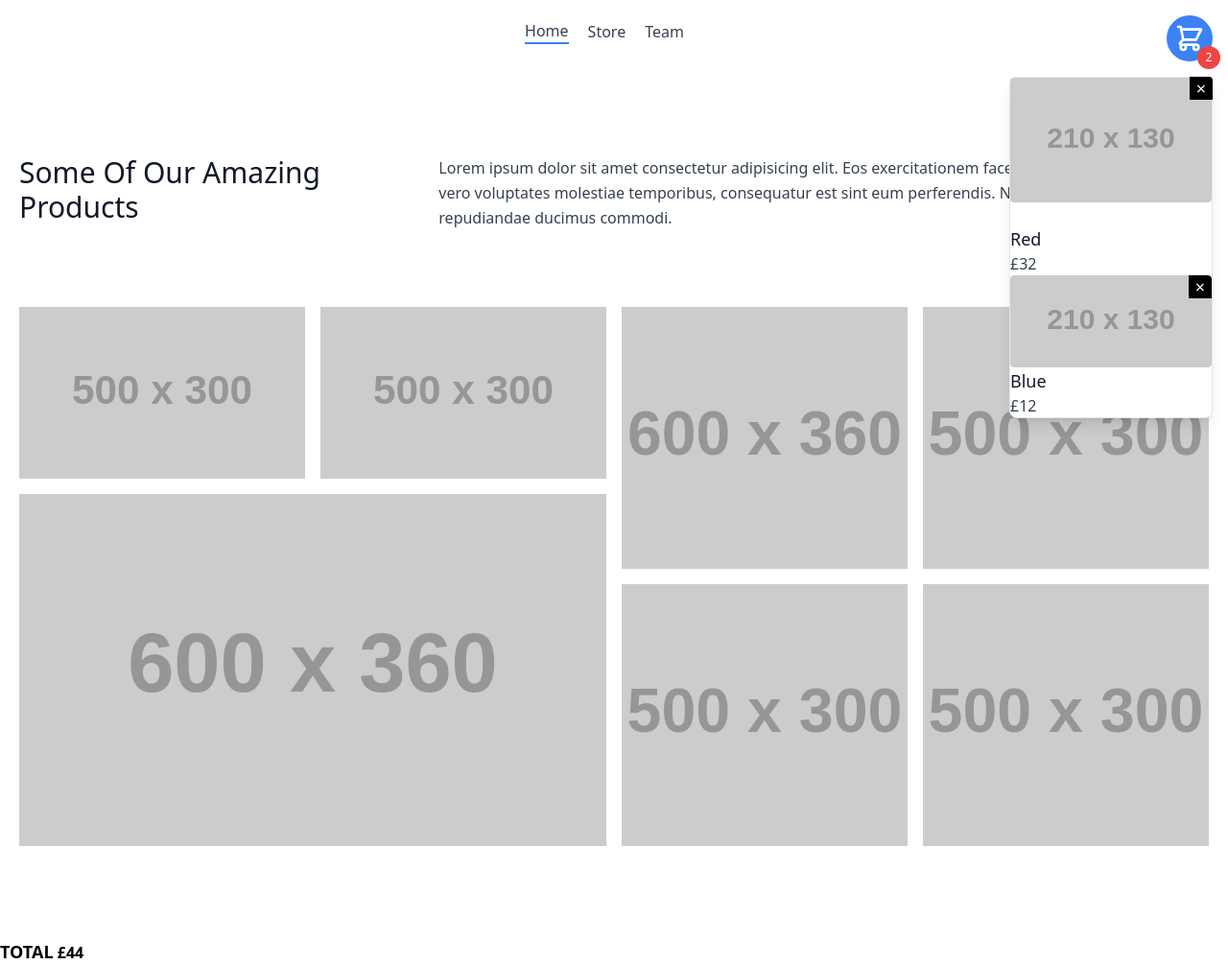
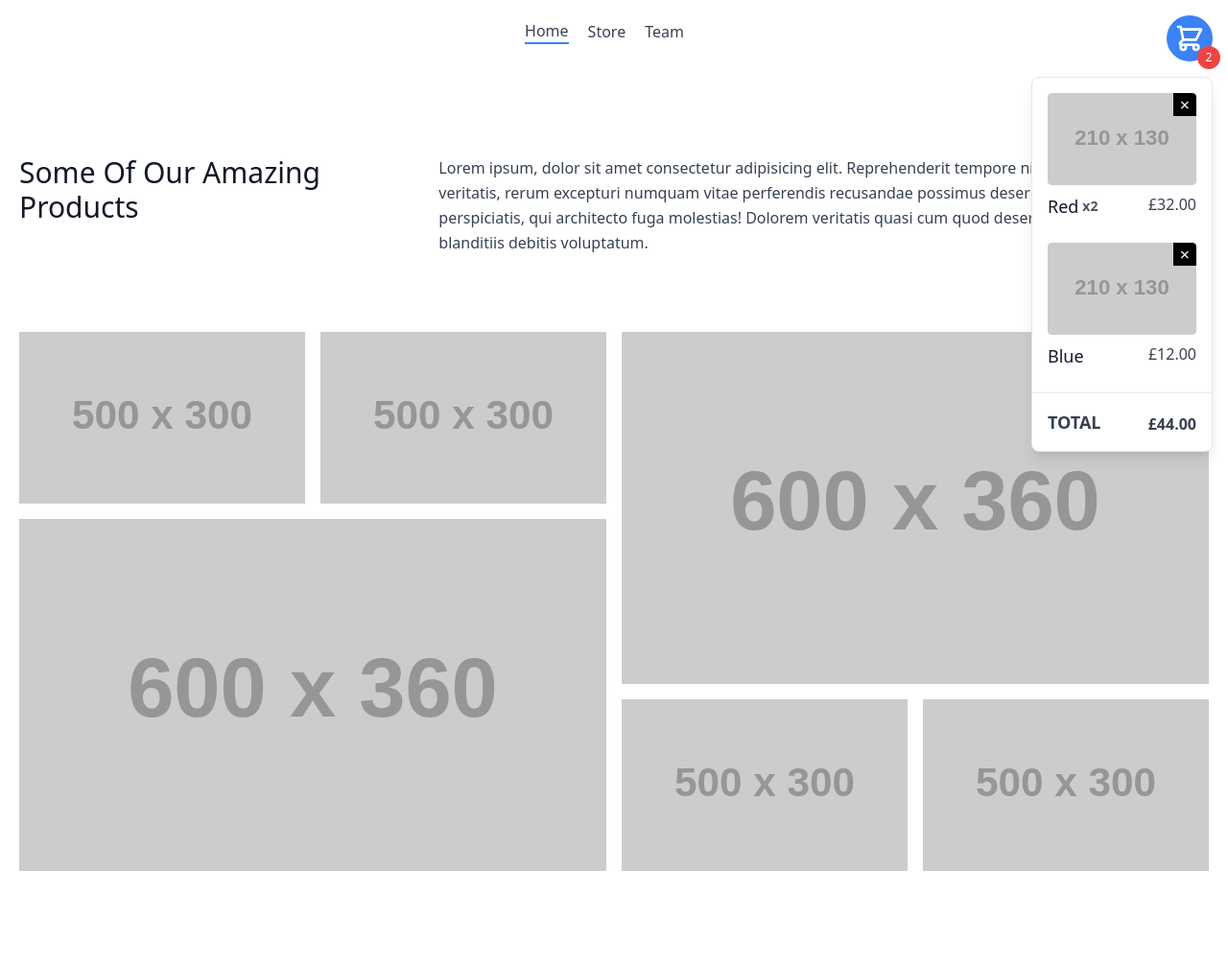
Before and after one commit to mjfarrelm/Shopping-Cart, a website: page index.html in a window 1280 px wide. Shown: the whole page at 96% size. Drawn offline with nearby package versions, Linux system fonts and the light colour scheme; placeholder pictures from the web are drawn by us.

Commit message:
basket css finished

```diff
--- a/index.html
+++ b/index.html
@@ -19,71 +19,78 @@
   </header>
   <section class="text-gray-700 body-font">
     <div class="container px-5 py-24 mx-auto flex flex-wrap">
-        <div class="flex flex-wrap w-full mb-20">
-            <h1 class="sm:text-3xl text-2xl font-medium title-font text-gray-900 lg:w-1/3 lg:mb-0 mb-4" >Some Of Our Amazing Products</h1>
-            <p class="lg:pl-6 lg:w-2/3 mx-auto leading-relaxed text-base"> Lorem ipsum dolor sit amet consectetur adipisicing elit. Eos exercitationem facere eveniet facilis fugiat vero voluptates molestiae temporibus, consequatur est sint eum perferendis. Nisi impedit officia excepturi, repudiandae ducimus commodi.</p>
+      <div class="flex w-full mb-20 flex-wrap">
+        <h1 class="sm:text-3xl text-2xl font-medium title-font text-gray-900 lg:w-1/3 lg:mb-0 mb-4">Some Of Our Amazing Products</h1>
+        <p class="lg:pl-6 lg:w-2/3 mx-auto leading-relaxed text-base">Lorem ipsum, dolor sit amet consectetur adipisicing elit. Reprehenderit tempore nisi dolores ipsum veritatis, rerum excepturi numquam vitae perferendis recusandae possimus deserunt quas aut perspiciatis, qui architecto fuga molestias! Dolorem veritatis quasi cum quod deserunt sit recusandae blanditiis debitis voluptatum.</p>
       </div>
       <div class="flex flex-wrap md:-m-2 -m-1">
         <div class="flex flex-wrap w-1/2">
           <div class="md:p-2 p-1 w-1/2">
-                <img class="w-full object-cover h-full object-center-block" src="https://dummyimage.com/500x300/F60/F60" alt="gallery">
+            <img alt="gallery" class="w-full object-cover h-full object-center block" src="https://dummyimage.com/500x300/F60/F60">
           </div>
           <div class="md:p-2 p-1 w-1/2">
-                <img class="w-full object-cover h-full object-center-block" src="https://dummyimage.com/500x300/FF0/FF0" alt="gallery">
+            <img alt="gallery" class="w-full object-cover h-full object-center block" src="https://dummyimage.com/500x300/FF0/FF0">
           </div>
           <div class="md:p-2 p-1 w-full">
-                <img class="w-full object-cover h-full object-center-block" src="https://dummyimage.com/600x360/60F/60F" alt="gallery">
+            <img alt="gallery" class="w-full h-full object-cover object-center block" src="https://dummyimage.com/600x360/60F/60F">
           </div>
         </div>
         <div class="flex flex-wrap w-1/2">
-            <div class="md:p-2 p-1 w-1/2">
-                <img class="w-full object-cover h-full object-center-block" src="https://dummyimage.com/600x360/00F/00F" alt="gallery">
+          <div class="md:p-2 p-1 w-full">
+            <img alt="gallery" class="w-full h-full object-cover object-center block" src="https://dummyimage.com/600x360/00F/00F">
           </div>
           <div class="md:p-2 p-1 w-1/2">
-                <img class="w-full object-cover h-full object-center-block" src="https://dummyimage.com/500x300/0F0/0F0" alt="gallery">
+            <img alt="gallery" class="w-full object-cover h-full object-center block" src="https://dummyimage.com/500x300/0F0/0F0">
           </div>
           <div class="md:p-2 p-1 w-1/2">
-                <img class="w-full object-cover h-full object-center-block" src="https://dummyimage.com/500x300/F00/F00" alt="gallery">
+            <img alt="gallery" class="w-full object-cover h-full object-center block" src="https://dummyimage.com/500x300/F00/F00">
           </div>
-            <div class="md:p-2 p-1 w-1/2">
-                <img class="w-full object-cover h-full object-center-block" src="https://dummyimage.com/500x300/e00de0/e00de0" alt="gallery">
         </div>
       </div>
     </div>
   </section>
   <section>
     <div class="mb-4 top-0 right-0 mr-4 mt-20 fixed">
-      <div style="max-height: calc(100vh - 6rem);" class="bg-white text-gray-700 body-front shadow-lg border rounded-lg flex flex-col">
+      <div style="max-height: calc(100vh - 6rem);" class="bg-white text-gray-700 body-font shadow-lg border rounded-lg flex flex-col">
+        <div class="overflow-y-auto px-4 pt-4">
           <div class="mb-6">
-        <img class="object-cover object-center w-full h-full black rounded" src="https://dummyimage.com/210x130/F00/F00" alt="ecommerce">
-        <button  data-remove-from-cart-button class="absolute top-0 right-0 bg-black rounded-tr text-white w-6 h-6 text-lg flex justify-center items-center">&times;</button>
+            <div class="block relative h-24 rounded overflow-hidden">
+              <img alt="ecommerce" class="object-cover object-center w-full h-full block rounded" src="https://dummyimage.com/210x130/F00/F00">
+              <button data-remove-from-cart-button class="absolute top-0 right-0 bg-black rounded-tr text-white w-6 h-6 text-lg flex justify-center items-center">&times;</button>
             </div>
+            <div class="mt-2 flex justify-between">
               <div class="flex items-center title-font">
                 <h2 class="text-gray-900 text-lg font-medium">Red</h2>
+                <span class="text-gray-600 text-sm font-bold ml-1">x2</span>
               </div>
-    <div>£32</div>
-    <div class="block relative h-24 rounded overflow-hidden">
-        <img class="object-cover object-center w-full h-full black rounded" src="https://dummyimage.com/210x130/00F/00" alt="ecommerce">
-        <button  data-remove-from-cart-button class="absolute top-0 right-0 bg-black rounded-tr text-white w-6 h-6 text-lg flex justify-center items-center">&times;</button>
-    </div>
-    <div class="flex items-center title-font">
-        <h2  class="text-gray-900 text-lg font-medium">Blue</h2>
-    </div>
-    <div>£12</div>
+              <div>£32.00</div>
             </div>
           </div>
-    <div lass="flex justify-between items-end border-t p-4">
+          <div class="mb-6">
+            <div class="block relative h-24 rounded overflow-hidden">
+              <img alt="ecommerce" class="object-cover object-center w-full h-full block rounded" src="https://dummyimage.com/210x130/00F/00F">
+              <button data-remove-from-cart-button class="absolute top-0 right-0 bg-black rounded-tr text-white w-6 h-6 text-lg flex justify-center items-center">&times;</button>
+            </div>
+            <div class="mt-2 flex justify-between">
+              <div class="flex items-center title-font">
+                <h2 class="text-gray-900 text-lg font-medium">Blue</h2>
+              </div>
+              <div>£12.00</div>
+            </div>
+          </div>
+        </div>
+        <div class="flex justify-between items-end border-t p-4">
           <span class="font-bold text-lg uppercase">Total</span>
-        <span class="font-bold">£44</span>
+          <span class="font-bold">£44.00</span>
         </div>
-    <div>
-        <button class="fixed top-0 right-0 mr-4  mr-4 mt-4 w-12 bg-blue-500 p-2 rounded-full text-white hover:bg-blue-700">
+      </div>
+    </div>
+    <button class="fixed top-0 right-0 mr-4 mt-4 w-12 bg-blue-500 p-2 rounded-full text-white hover:bg-blue-700">
       <svg xmlns="http://www.w3.org/2000/svg" fill="none" viewBox="0 0 24 24" stroke="currentColor">
         <path stroke-linecap="round" stroke-linejoin="round" stroke-width="2" d="M3 3h2l.4 2M7 13h10l4-8H5.4M7 13L5.4 5M7 13l-2.293 2.293c-.63.63-.184 1.707.707 1.707H17m0 0a2 2 0 100 4 2 2 0 000-4zm-8 2a2 2 0 11-4 0 2 2 0 014 0z" />
       </svg>
       <div class="bg-red-500 rounded-full text-xs absolute w-6 h-6 flex justify-center items-center right-0 bottom-0 transform translate-x-2 translate-y-2">2</div>
     </button>
-    </div>
   </section>
 </body>
 </html>
```
Lines whose indentation alone changed are shown as unchanged.
